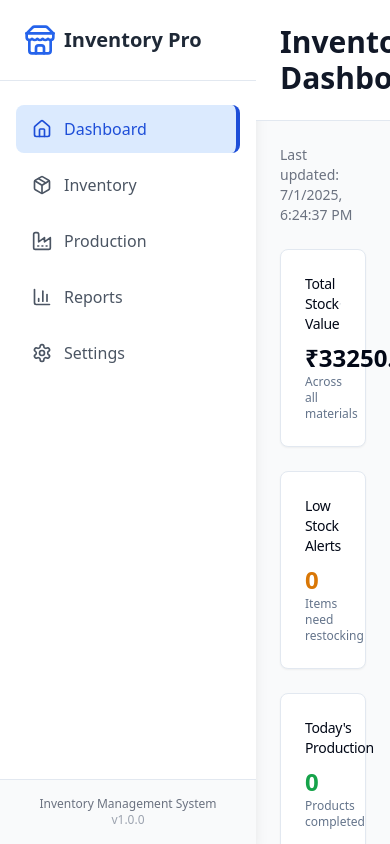
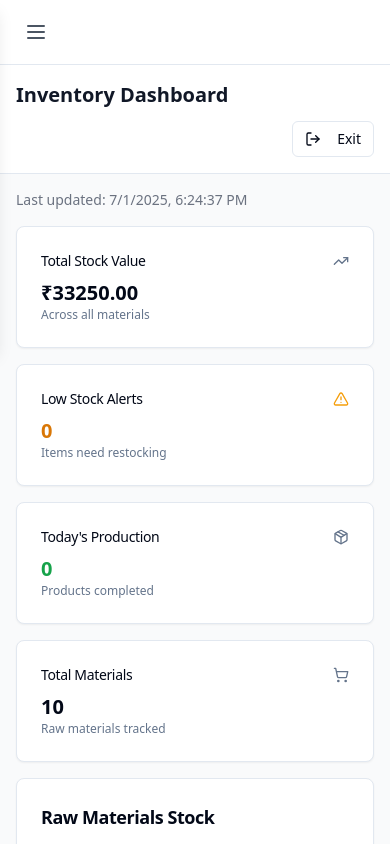
Before and after one commit to deez-svg/sweet-stock-scribe-17, a React (Vite) app: page / in a window 390 px wide. Built offline with nearby package versions, Linux system fonts and the light colour scheme; sample sign-in values are in the browser's storage.

Commit message:
Fix: Improve responsiveness for mobile devices
Adjusted layout and styling to improve the user experience on phones and tablets.

```diff
--- a/src/components/Dashboard.tsx
+++ b/src/components/Dashboard.tsx
@@ -1,3 +1,4 @@
+
 import React from 'react';
 import { Card, CardContent, CardHeader, CardTitle } from '@/components/ui/card';
 import { Badge } from '@/components/ui/badge';
@@ -16,22 +17,22 @@ export const Dashboard = () => {
   ).length;
 
   return (
-    <div>
+    <div className="min-h-screen bg-gray-50">
       <DashboardHeader />
-      <div className="p-6 space-y-6">
+      <div className="p-4 lg:p-6 space-y-4 lg:space-y-6">
         <div className="text-sm text-gray-500">
           Last updated: {new Date().toLocaleString()}
         </div>
 
         {/* Key Metrics */}
-        <div className="grid grid-cols-1 md:grid-cols-2 lg:grid-cols-4 gap-6">
+        <div className="grid grid-cols-1 sm:grid-cols-2 lg:grid-cols-4 gap-4 lg:gap-6">
           <Card>
             <CardHeader className="flex flex-row items-center justify-between space-y-0 pb-2">
               <CardTitle className="text-sm font-medium">Total Stock Value</CardTitle>
               <TrendingUp className="h-4 w-4 text-muted-foreground" />
             </CardHeader>
             <CardContent>
-              <div className="text-2xl font-bold">₹{totalValue.toFixed(2)}</div>
+              <div className="text-xl lg:text-2xl font-bold">₹{totalValue.toFixed(2)}</div>
               <p className="text-xs text-muted-foreground">Across all materials</p>
             </CardContent>
           </Card>
@@ -42,7 +43,7 @@ export const Dashboard = () => {
               <AlertTriangle className="h-4 w-4 text-amber-500" />
             </CardHeader>
             <CardContent>
-              <div className="text-2xl font-bold text-amber-600">{lowStockItems.length}</div>
+              <div className="text-xl lg:text-2xl font-bold text-amber-600">{lowStockItems.length}</div>
               <p className="text-xs text-muted-foreground">Items need restocking</p>
             </CardContent>
           </Card>
@@ -53,7 +54,7 @@ export const Dashboard = () => {
               <Package className="h-4 w-4 text-muted-foreground" />
             </CardHeader>
             <CardContent>
-              <div className="text-2xl font-bold text-green-600">{todayProduction}</div>
+              <div className="text-xl lg:text-2xl font-bold text-green-600">{todayProduction}</div>
               <p className="text-xs text-muted-foreground">Products completed</p>
             </CardContent>
           </Card>
@@ -64,17 +65,17 @@ export const Dashboard = () => {
               <ShoppingCart className="h-4 w-4 text-muted-foreground" />
             </CardHeader>
             <CardContent>
-              <div className="text-2xl font-bold">{rawMaterials.length}</div>
+              <div className="text-xl lg:text-2xl font-bold">{rawMaterials.length}</div>
               <p className="text-xs text-muted-foreground">Raw materials tracked</p>
             </CardContent>
           </Card>
         </div>
 
         {/* Stock Overview */}
-        <div className="grid grid-cols-1 lg:grid-cols-2 gap-6">
+        <div className="grid grid-cols-1 xl:grid-cols-2 gap-4 lg:gap-6">
           <Card>
             <CardHeader>
-              <CardTitle>Raw Materials Stock</CardTitle>
+              <CardTitle className="text-lg lg:text-xl">Raw Materials Stock</CardTitle>
             </CardHeader>
             <CardContent>
               <div className="space-y-4">
@@ -84,8 +85,8 @@ export const Dashboard = () => {
 
                   return (
                     <div key={material.id} className="space-y-2">
-                      <div className="flex items-center justify-between">
-                        <span className="font-medium">{material.name}</span>
+                      <div className="flex flex-col sm:flex-row sm:items-center justify-between gap-2">
+                        <span className="font-medium text-sm lg:text-base">{material.name}</span>
                         <div className="flex items-center space-x-2">
                           <span className="text-sm text-gray-600">
                             {material.currentStock.toLocaleString()}{material.unit}
@@ -113,26 +114,26 @@ export const Dashboard = () => {
 
           <Card>
             <CardHeader>
-              <CardTitle>Recent Transactions</CardTitle>
+              <CardTitle className="text-lg lg:text-xl">Recent Transactions</CardTitle>
             </CardHeader>
             <CardContent>
-              <div className="space-y-4">
+              <div className="space-y-3 lg:space-y-4">
                 {recentTransactions.length > 0 ? (
                   recentTransactions.map((transaction) => {
                     const material = rawMaterials.find(m => m.id === transaction.materialId);
                     return (
-                      <div key={transaction.id} className="flex items-center justify-between p-3 bg-gray-50 rounded-lg">
-                        <div>
-                          <p className="font-medium">{material?.name || 'Unknown Material'}</p>
-                          <p className="text-sm text-gray-600">
+                      <div key={transaction.id} className="flex flex-col sm:flex-row sm:items-center justify-between p-3 bg-gray-50 rounded-lg gap-2">
+                        <div className="flex-1">
+                          <p className="font-medium text-sm lg:text-base">{material?.name || 'Unknown Material'}</p>
+                          <p className="text-xs lg:text-sm text-gray-600">
                             {new Date(transaction.timestamp).toLocaleString()}
                           </p>
                         </div>
-                        <div className="text-right">
-                          <p className={`font-bold ${transaction.quantity > 0 ? 'text-green-600' : 'text-red-600'}`}>
+                        <div className="text-right sm:text-left sm:ml-4">
+                          <p className={`font-bold text-sm lg:text-base ${transaction.quantity > 0 ? 'text-green-600' : 'text-red-600'}`}>
                             {transaction.quantity > 0 ? '+' : ''}{transaction.quantity}{material?.unit}
                           </p>
-                          <Badge variant="outline">
+                          <Badge variant="outline" className="text-xs">
                             {transaction.type}
                           </Badge>
                         </div>
@@ -140,7 +141,7 @@ export const Dashboard = () => {
                     );
                   })
                 ) : (
-                  <p className="text-gray-500 text-center py-4">No recent transactions</p>
+                  <p className="text-gray-500 text-center py-4 text-sm lg:text-base">No recent transactions</p>
                 )}
               </div>
             </CardContent>
@@ -151,19 +152,19 @@ export const Dashboard = () => {
         {lowStockItems.length > 0 && (
           <Card className="border-amber-200 bg-amber-50">
             <CardHeader>
-              <CardTitle className="text-amber-800 flex items-center">
+              <CardTitle className="text-amber-800 flex items-center text-lg lg:text-xl">
                 <AlertTriangle className="mr-2 h-5 w-5" />
                 Low Stock Alerts - Items Need Restocking
               </CardTitle>
             </CardHeader>
             <CardContent>
-              <div className="grid grid-cols-1 md:grid-cols-2 gap-4">
+              <div className="grid grid-cols-1 lg:grid-cols-2 gap-4">
                 {lowStockItems.map((material) => (
                   <div key={material.id} className="bg-white p-4 rounded-lg border border-amber-200">
-                    <div className="flex justify-between items-center">
-                      <div>
-                        <h4 className="font-medium text-amber-900">{material.name}</h4>
-                        <p className="text-sm text-gray-600">
+                    <div className="flex flex-col sm:flex-row sm:justify-between sm:items-center gap-2">
+                      <div className="flex-1">
+                        <h4 className="font-medium text-amber-900 text-sm lg:text-base">{material.name}</h4>
+                        <p className="text-xs lg:text-sm text-gray-600">
                           Current: {material.currentStock}{material.unit} |
                           Min: {material.minStockLevel}{material.unit}
                         </p>
@@ -171,7 +172,7 @@ export const Dashboard = () => {
                           Need to restock: {Math.max(0, material.minStockLevel - material.currentStock)}{material.unit}
                         </p>
                       </div>
-                      <Badge variant="destructive">Restock</Badge>
+                      <Badge variant="destructive" className="self-start sm:self-center">Restock</Badge>
                     </div>
                   </div>
                 ))}
--- a/src/components/DashboardHeader.tsx
+++ b/src/components/DashboardHeader.tsx
@@ -20,11 +20,12 @@ export const DashboardHeader = () => {
   };
 
   return (
-    <div className="flex justify-between items-center p-6 bg-white border-b">
-      <h1 className="text-3xl font-bold text-gray-900">Inventory Dashboard</h1>
-      <Button onClick={handleLogout} variant="outline" size="sm">
+    <div className="flex flex-col sm:flex-row justify-between items-start sm:items-center p-4 lg:p-6 bg-white border-b space-y-3 sm:space-y-0">
+      <h1 className="text-xl sm:text-2xl lg:text-3xl font-bold text-gray-900">Inventory Dashboard</h1>
+      <Button onClick={handleLogout} variant="outline" size="sm" className="self-end sm:self-auto">
         <LogOut className="h-4 w-4 mr-2" />
-        Logout
+        <span className="hidden sm:inline">Logout</span>
+        <span className="sm:hidden">Exit</span>
       </Button>
     </div>
   );
--- a/src/components/Sidebar.tsx
+++ b/src/components/Sidebar.tsx
@@ -15,9 +15,10 @@ import {
 interface SidebarProps {
   activeTab: string;
   setActiveTab: (tab: string) => void;
+  onMobileMenuClick?: () => void;
 }
 
-export const Sidebar = ({ activeTab, setActiveTab }: SidebarProps) => {
+export const Sidebar = ({ activeTab, setActiveTab, onMobileMenuClick }: SidebarProps) => {
   const menuItems = [
     { id: 'dashboard', label: 'Dashboard', icon: Home },
     { id: 'inventory', label: 'Inventory', icon: Package },
@@ -40,19 +41,25 @@ export const Sidebar = ({ activeTab, setActiveTab }: SidebarProps) => {
     if (!activeTab.startsWith('production')) {
       setActiveTab('production-sweets');
     }
+    onMobileMenuClick?.();
+  };
+
+  const handleMenuClick = (itemId: string) => {
+    setActiveTab(itemId);
+    onMobileMenuClick?.();
   };
 
   return (
-    <div className="w-64 bg-white shadow-lg h-full">
-      <div className="p-6 border-b">
+    <div className="w-64 lg:w-64 bg-white shadow-lg h-full flex flex-col">
+      <div className="p-4 lg:p-6 border-b">
         <div className="flex items-center space-x-2">
-          <Store className="h-8 w-8 text-blue-600" />
-          <h1 className="text-xl font-bold text-gray-800">Inventory Pro</h1>
+          <Store className="h-6 w-6 lg:h-8 lg:w-8 text-blue-600" />
+          <h1 className="text-lg lg:text-xl font-bold text-gray-800">Inventory Pro</h1>
         </div>
       </div>
 
-      <nav className="mt-6">
-        <ul className="space-y-2 px-4">
+      <nav className="mt-4 lg:mt-6 flex-1 overflow-y-auto">
+        <ul className="space-y-1 lg:space-y-2 px-3 lg:px-4">
           {menuItems.map((item) => {
             const Icon = item.icon;
             const hasSubmenu = item.submenu && item.submenu.length > 0;
@@ -61,33 +68,33 @@ export const Sidebar = ({ activeTab, setActiveTab }: SidebarProps) => {
             return (
               <li key={item.id}>
                 <button
-                  onClick={() => hasSubmenu ? handleProductionClick() : setActiveTab(item.id)}
-                  className={`w-full flex items-center space-x-3 px-4 py-3 rounded-lg text-left transition-colors duration-200 ${
+                  onClick={() => hasSubmenu ? handleProductionClick() : handleMenuClick(item.id)}
+                  className={`w-full flex items-center space-x-3 px-3 lg:px-4 py-2.5 lg:py-3 rounded-lg text-left transition-colors duration-200 ${
                     (activeTab === item.id || (item.id === 'production' && isProductionActive))
                       ? 'bg-blue-100 text-blue-700 border-r-4 border-blue-700'
                       : 'text-gray-600 hover:bg-gray-100 hover:text-gray-900'
                   }`}
                 >
-                  <Icon className="h-5 w-5" />
-                  <span className="font-medium">{item.label}</span>
+                  <Icon className="h-4 w-4 lg:h-5 lg:w-5 flex-shrink-0" />
+                  <span className="font-medium text-sm lg:text-base">{item.label}</span>
                 </button>
 
                 {hasSubmenu && isProductionActive && (
-                  <ul className="ml-8 mt-2 space-y-1">
+                  <ul className="ml-6 lg:ml-8 mt-1 lg:mt-2 space-y-1">
                     {item.submenu.map((subItem) => {
                       const SubIcon = subItem.icon;
                       return (
                         <li key={subItem.id}>
                           <button
-                            onClick={() => setActiveTab(subItem.id)}
-                            className={`w-full flex items-center space-x-3 px-4 py-2 rounded-lg text-left transition-colors duration-200 ${
+                            onClick={() => handleMenuClick(subItem.id)}
+                            className={`w-full flex items-center space-x-3 px-3 lg:px-4 py-2 rounded-lg text-left transition-colors duration-200 ${
                               activeTab === subItem.id
                                 ? 'bg-blue-50 text-blue-600'
                                 : 'text-gray-500 hover:bg-gray-50 hover:text-gray-700'
                             }`}
                           >
-                            <SubIcon className="h-4 w-4" />
-                            <span className="text-sm">{subItem.label}</span>
+                            <SubIcon className="h-3 w-3 lg:h-4 lg:w-4 flex-shrink-0" />
+                            <span className="text-xs lg:text-sm">{subItem.label}</span>
                           </button>
                         </li>
                       );
@@ -100,7 +107,7 @@ export const Sidebar = ({ activeTab, setActiveTab }: SidebarProps) => {
         </ul>
       </nav>
 
-      <div className="absolute bottom-0 w-64 p-4 border-t bg-gray-50">
+      <div className="p-3 lg:p-4 border-t bg-gray-50">
         <div className="text-center">
           <p className="text-xs text-gray-500">Inventory Management System</p>
           <p className="text-xs text-gray-400">v1.0.0</p>
--- a/src/pages/Index.tsx
+++ b/src/pages/Index.tsx
@@ -10,10 +10,12 @@ import { InventoryProvider } from '@/contexts/InventoryContext';
 
 const Index = () => {
   const [activeTab, setActiveTab] = useState('dashboard');
+  const [sidebarOpen, setSidebarOpen] = useState(false);
 
   useEffect(() => {
     const handleNavigate = (event: CustomEvent) => {
       setActiveTab(event.detail);
+      setSidebarOpen(false); // Close sidebar on mobile after navigation
     };
 
     window.addEventListener('navigate', handleNavigate as EventListener);
@@ -47,10 +49,44 @@ const Index = () => {
 
   return (
     <InventoryProvider>
-      <div className="flex h-screen bg-gray-50">
-        <Sidebar activeTab={activeTab} setActiveTab={setActiveTab} />
-        <div className="flex-1 overflow-auto">
-          {renderContent()}
+      <div className="flex h-screen bg-gray-50 overflow-hidden">
+        {/* Mobile overlay */}
+        {sidebarOpen && (
+          <div
+            className="fixed inset-0 bg-black bg-opacity-50 z-20 lg:hidden"
+            onClick={() => setSidebarOpen(false)}
+          />
+        )}
+
+        {/* Sidebar */}
+        <div className={`${
+          sidebarOpen ? 'translate-x-0' : '-translate-x-full'
+        } fixed lg:relative lg:translate-x-0 z-30 lg:z-0 transition-transform duration-300 ease-in-out`}>
+          <Sidebar
+            activeTab={activeTab}
+            setActiveTab={setActiveTab}
+            onMobileMenuClick={() => setSidebarOpen(false)}
+          />
+        </div>
+
+        {/* Main content */}
+        <div className="flex-1 flex flex-col overflow-hidden">
+          {/* Mobile menu button */}
+          <div className="lg:hidden bg-white border-b px-4 py-3">
+            <button
+              onClick={() => setSidebarOpen(true)}
+              className="p-2 rounded-md text-gray-600 hover:text-gray-900 hover:bg-gray-100"
+            >
+              <svg className="h-6 w-6" fill="none" viewBox="0 0 24 24" stroke="currentColor">
+                <path strokeLinecap="round" strokeLinejoin="round" strokeWidth={2} d="M4 6h16M4 12h16M4 18h16" />
+              </svg>
+            </button>
+          </div>
+
+          {/* Page content */}
+          <div className="flex-1 overflow-auto">
+            {renderContent()}
+          </div>
         </div>
       </div>
     </InventoryProvider>
```
Also changed, not shown: src/pages/Login.tsx (+11 -9 lines).
